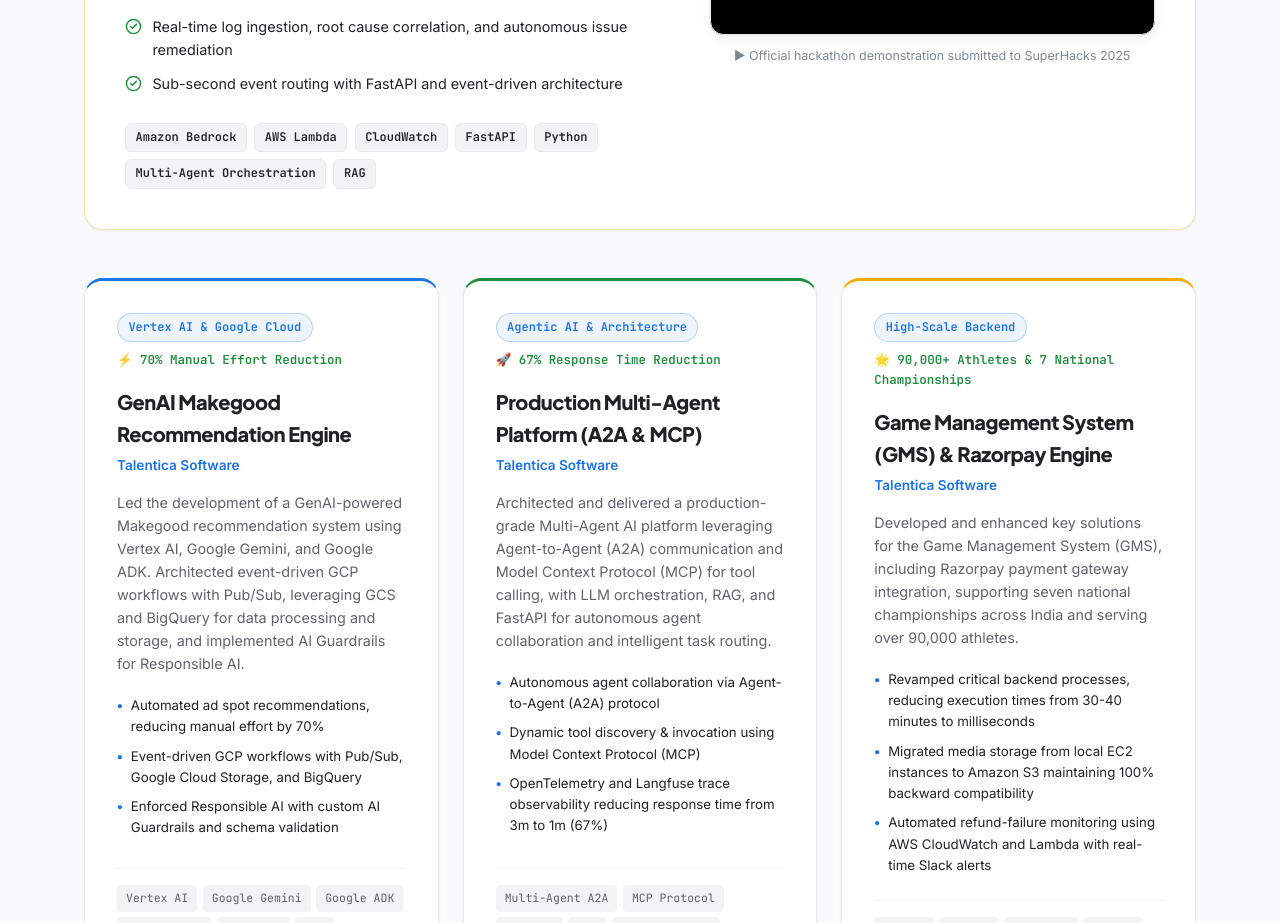
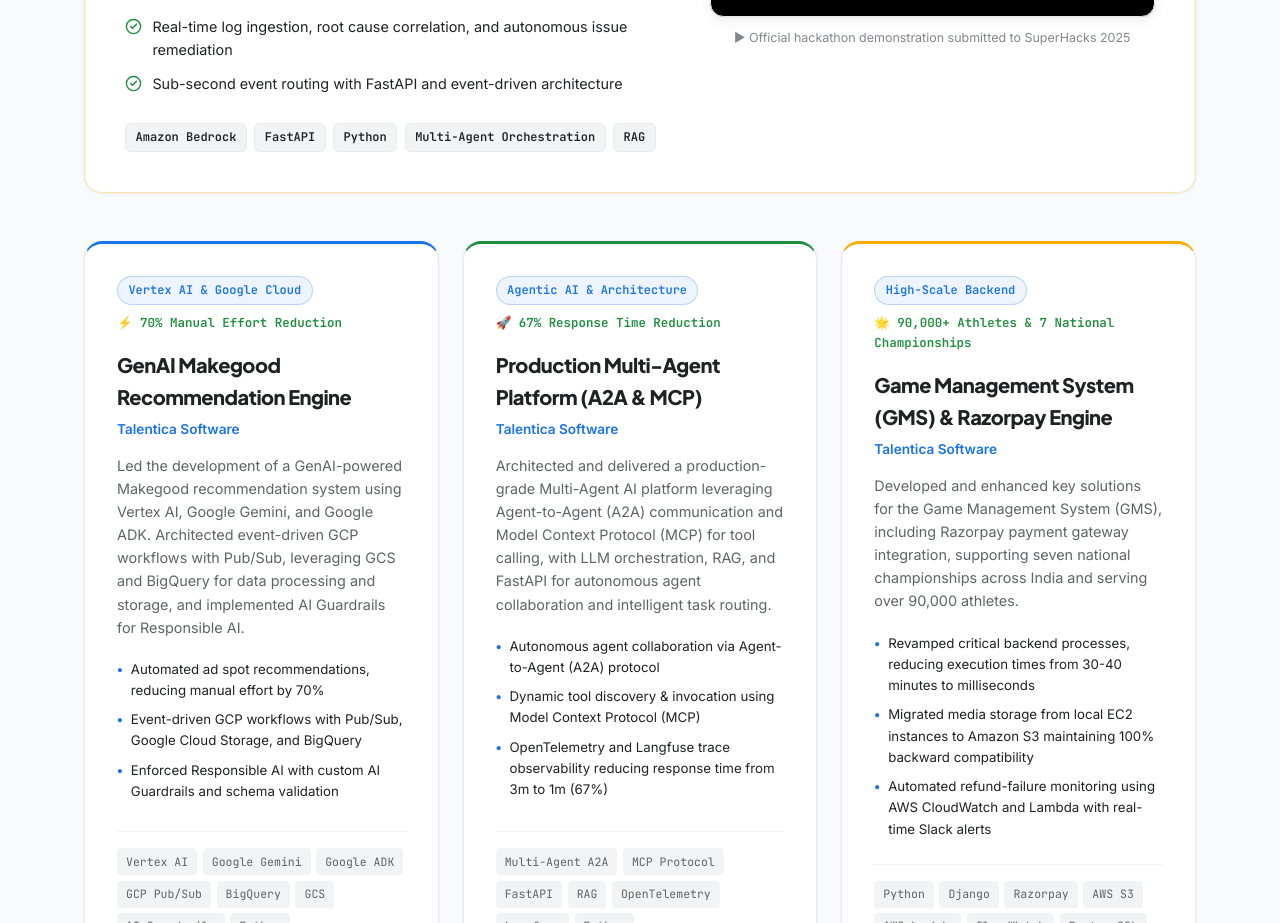
Before and after one commit to br-bit3194/my-portfolio, a React (Vite) app: page / in a window 1280 px wide. Shown: the part 1680-2603 px from the top of the page. Built offline with nearby package versions, Linux system fonts and the light colour scheme; grey boxes are pictures that could not be loaded.

Commit message:
fix: remove AWS Lambda and CloudWatch from MAESTRO project techStack

```diff
--- a/src/data/portfolioData.js
+++ b/src/data/portfolioData.js
@@ -121,7 +121,7 @@
         "Real-time log ingestion, root cause correlation, and autonomous issue remediation",
         "Sub-second event routing with FastAPI and event-driven architecture"
       ],
-      techStack: ["Amazon Bedrock", "AWS Lambda", "CloudWatch", "FastAPI", "Python", "Multi-Agent Orchestration", "RAG"]
+      techStack: ["Amazon Bedrock", "FastAPI", "Python", "Multi-Agent Orchestration", "RAG"]
     },
     {
       id: "makegood",
```
